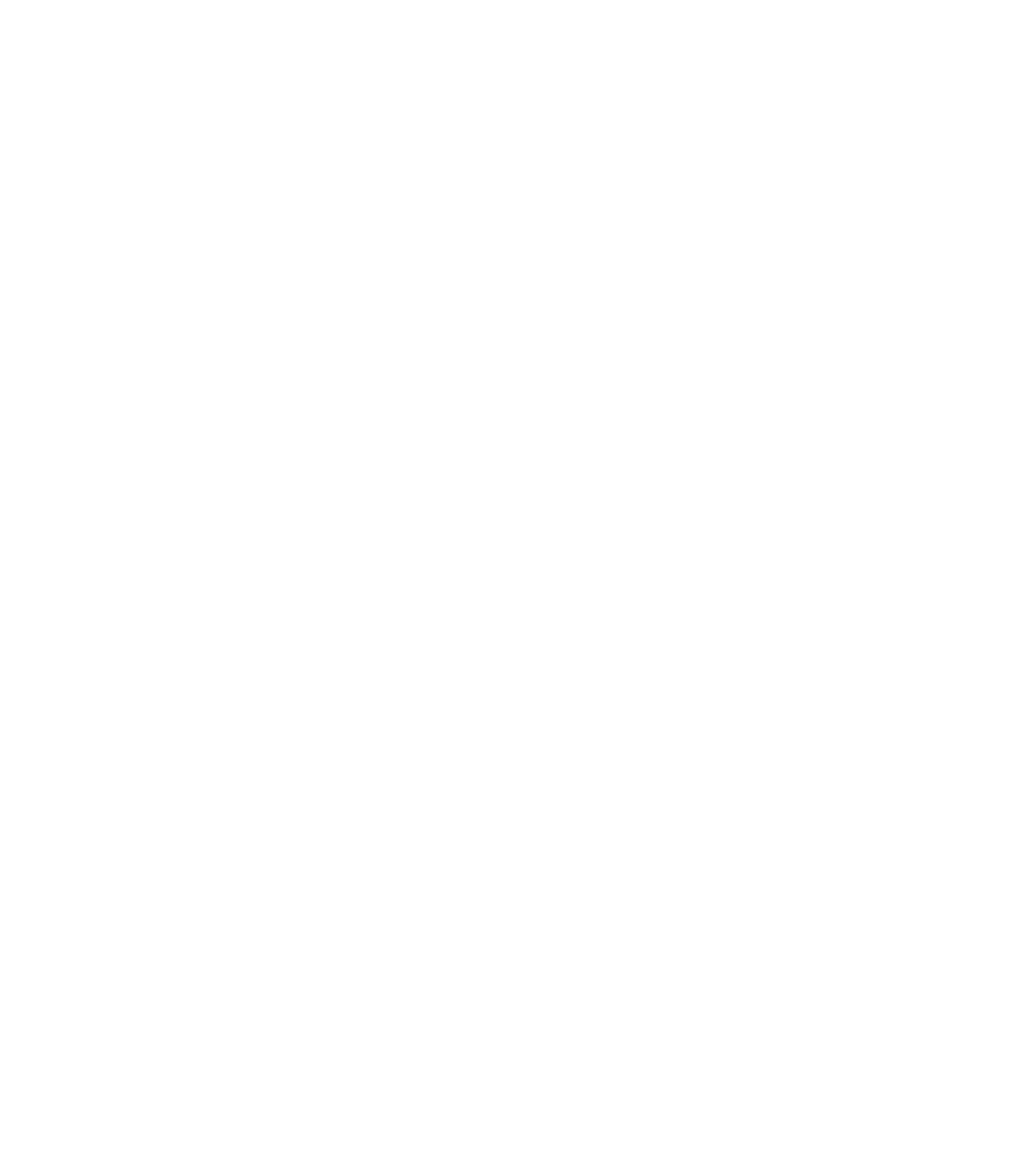
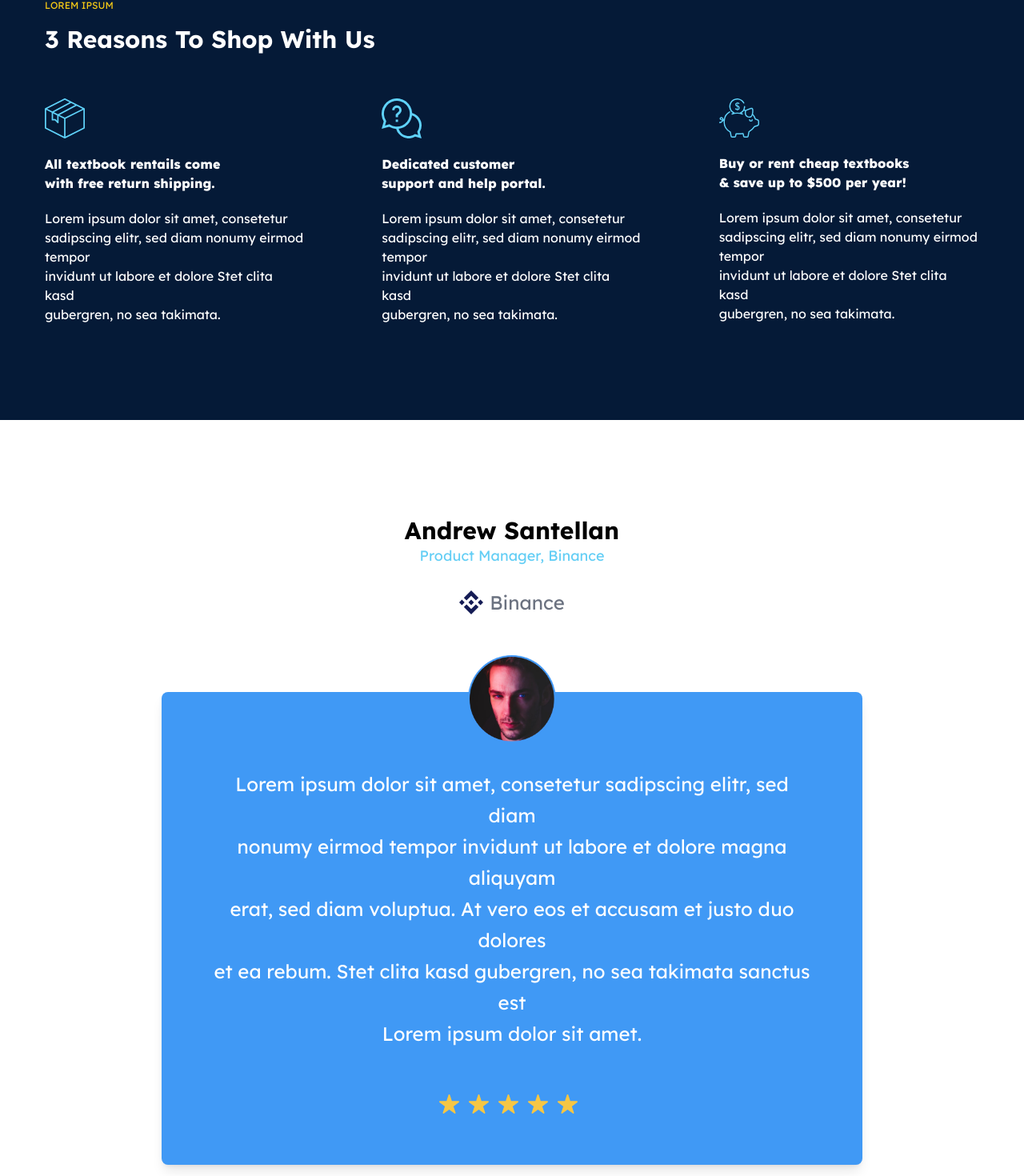
Before and after one commit to justinFED/xyz-books, a React (Vite) app in the folder client/: page / in a window 1280 px wide. Shown: the part 2499-3969 px from the top of the page at 80% size. Before the commit the page ends 2434 px from the top, so only its background shows below. Built offline with nearby package versions, Linux system fonts and the light colour scheme.

Commit message:
Shop and testimonial component

```diff
--- a/client/src/App.jsx
+++ b/client/src/App.jsx
@@ -3,9 +3,10 @@
 import HeaderBar from "./components/Header/HeaderBar";
 import HeroSection from "./components/HeroSection/HeroSection";
 import backgroundImage from "./assets/banner-bg.png";
-
 import CommitmentSection from "./components/CommitmentSection/CommitmentSection";
 import ExploreBooks from "./components/ExploreBooks/ExploreBooks";
+import ShopUs from "./components/ExploreBooks/ShopUs";
+import Testimonial from "./components/ExploreBooks/Testimonial";
 
 function App() {
   const [searchResults, setSearchResults] = useState(null);
@@ -25,13 +26,15 @@
         }}
       >
         <HeaderBar onSearch={handleSearchResults} />
-        <main className="flex-1">
+        <main className="flex-1 ">
           {searchResults === null ? (
             <div>
               <HeroSection />
               <CommitmentSection />
               <div className="bg-white">
                 <ExploreBooks />
+                <ShopUs />
+                <Testimonial />
               </div>
             </div>
           ) : (
--- /dev/null
+++ b/client/src/components/ExploreBooks/ShopUs.jsx
@@ -0,0 +1,59 @@
+import PackageBox from "../../assets/package-box.svg";
+import Help from "../../assets/help.svg";
+import PiggyBank from "../../assets/piggy-bank.svg";
+
+function ShopUs() {
+  return (
+    <section className=" bg-[#051a37]  w-full  py-8 md:py-16 text-white">
+      <div className="  container my-14 px-14 mx-auto flex flex-col justify-center md:flex md:justify-center">
+        <div className=" space-y-4">
+          <p className="text-xs text-yellow-400">LOREM IPSUM</p>
+          <h1 className="text-3xl font-bold">3 Reasons To Shop With Us</h1>
+        </div>
+
+        <div className="flex flex-row space-x-24 mt-14 ">
+          <div className=" space-y-5">
+            <img src={PackageBox} alt="Image 1" className="w-[50px] h-auto " />
+            <h2 className="font-extrabold">
+              All textbook rentails come <br /> with free return shipping.
+            </h2>
+            <p>
+              Lorem ipsum dolor sit amet, consetetur <br />
+              sadipscing elitr, sed diam nonumy eirmod tempor <br />
+              invidunt ut labore et dolore Stet clita kasd <br />
+              gubergren, no sea takimata.
+            </p>
+          </div>
+
+          <div className="space-y-5">
+            <img src={Help} alt="Image 2" className="w-[50px] h-auto" />
+            <h2 className="font-extrabold">
+              Dedicated customer <br /> support and help portal.
+            </h2>
+            <p>
+              Lorem ipsum dolor sit amet, consetetur <br />
+              sadipscing elitr, sed diam nonumy eirmod tempor <br />
+              invidunt ut labore et dolore Stet clita kasd <br />
+              gubergren, no sea takimata.
+            </p>
+          </div>
+
+          <div className=" space-y-5">
+            <img src={PiggyBank} alt="Image 3" className="w-[50px] h-auto" />
+            <h2 className="font-extrabold">
+              Buy or rent cheap textbooks <br /> & save up to $500 per year!
+            </h2>
+            <p>
+              Lorem ipsum dolor sit amet, consetetur <br />
+              sadipscing elitr, sed diam nonumy eirmod tempor <br />
+              invidunt ut labore et dolore Stet clita kasd <br />
+              gubergren, no sea takimata.
+            </p>
+          </div>
+        </div>
+      </div>
+    </section>
+  );
+}
+
+export default ShopUs;
--- /dev/null
+++ b/client/src/components/ExploreBooks/Testimonial.jsx
@@ -0,0 +1,47 @@
+import Binance from "../../assets/Binance1.svg";
+import User from "../../assets/user.png";
+import Star from "../../assets/star.svg";
+
+function Testimonial() {
+  return (
+    <section className="   w-full  py-8 md:py-16 ">
+      <div className="   container my-14 px-14 mx-auto flex flex-col items-center justify-center md:flex md:justify-center">
+        <div className="  flex flex-col items-center justify-center ">
+          <h1 className="text-3xl font-bold">Andrew Santellan</h1>
+          <p className="text-lg text-[#63cef5]">Product Manager, Binance</p>
+          <div className="flex items-center space-x-2 mt-7 text-gray-500">
+            <img src={Binance} alt="Image 1" className="w-[30px] h-auto" />
+            <p className="text-2xl">Binance</p>
+          </div>
+        </div>
+
+        <div className="bg-[#4099f5] w-9/12 text-white  mt-24 container mx-auto p-16 rounded-lg shadow-lg">
+          <div className="flex items-center justify-center relative ">
+            <img
+              src={User}
+              alt="Image 1"
+              className="w-[110px] h-auto object-cover absolute  left-1/2 transform -translate-x-1/2 -translate-y-1/2"
+            />
+          </div>
+
+          <div className="text-2xl leading-relaxed mt-8 text-center items-center flex flex-col space-y-14">
+            <p>
+              Lorem ipsum dolor sit amet, consetetur sadipscing elitr, sed diam{" "}
+              <br />
+              nonumy eirmod tempor invidunt ut labore et dolore magna aliquyam{" "}
+              <br />
+              erat, sed diam voluptua. At vero eos et accusam et justo duo
+              dolores <br />
+              et ea rebum. Stet clita kasd gubergren, no sea takimata sanctus
+              est <br />
+              Lorem ipsum dolor sit amet.
+            </p>
+            <img src={Star} alt="Image 1" />
+          </div>
+        </div>
+      </div>
+    </section>
+  );
+}
+
+export default Testimonial;
```
Also changed, not shown: client/src/components/ExploreBooks/ExploreBooks.jsx (+5 -2 lines), client/src/assets/Binance1.svg (added).
